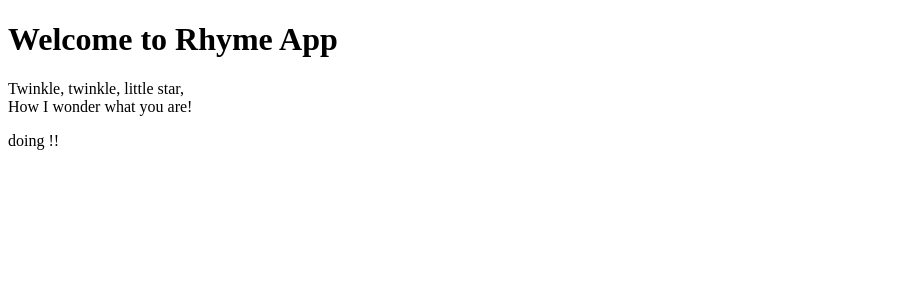
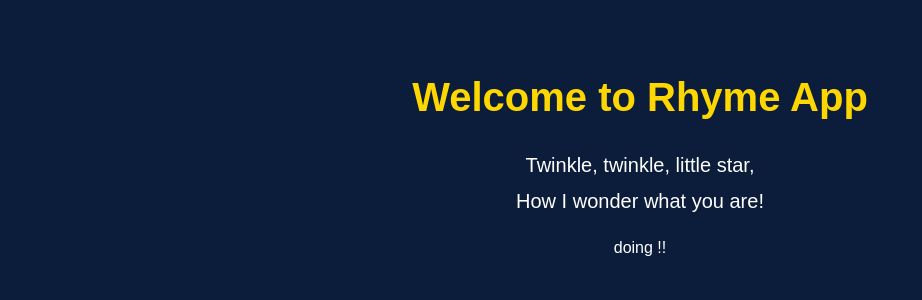
Before and after one commit to nishu007-debug/twi-app, a Flask app: page / in a window 1280 px wide. Shown: the top 300 px of the page, without its empty margins (0-922 px from the left). Run offline with Flask 3, Linux system fonts and the light colour scheme.

Commit message:
Added UI styling

```diff
--- a/static/style.css
+++ b/static/style.css
@@ -0,0 +1,23 @@
+body {
+    background-color: #0b1d3a;
+    color: #ffffff;
+    text-align: center;
+    font-family: 'Arial', sans-serif;
+    padding: 40px;
+}
+
+h1 {
+    color: #ffd700;
+    font-size: 40px;
+}
+
+h2 {
+    color: #87cefa;
+    margin-top: 20px;
+}
+
+p {
+    font-size: 20px;
+    line-height: 1.8;
+    margin-top: 20px;
+}
--- a/templates/index.html
+++ b/templates/index.html
@@ -2,6 +2,9 @@
 <html>
 <head>
     <title>Rhyme App</title>
+    <!-- Rakesh's CSS Link -->
+        <link rel="stylesheet" href="/static/style.css">
+
 </head>
 <body>
     <h1>Welcome to Rhyme App</h1>
```
